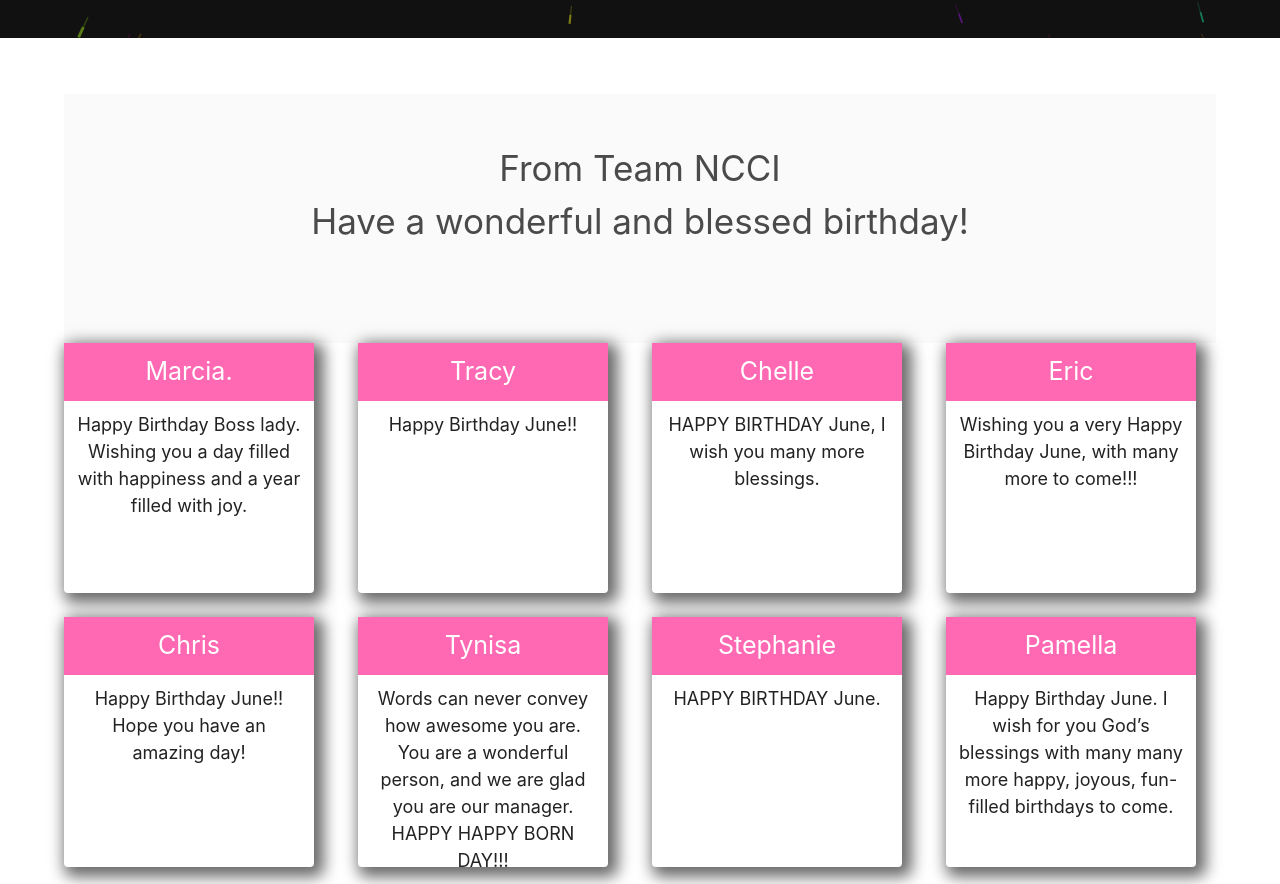
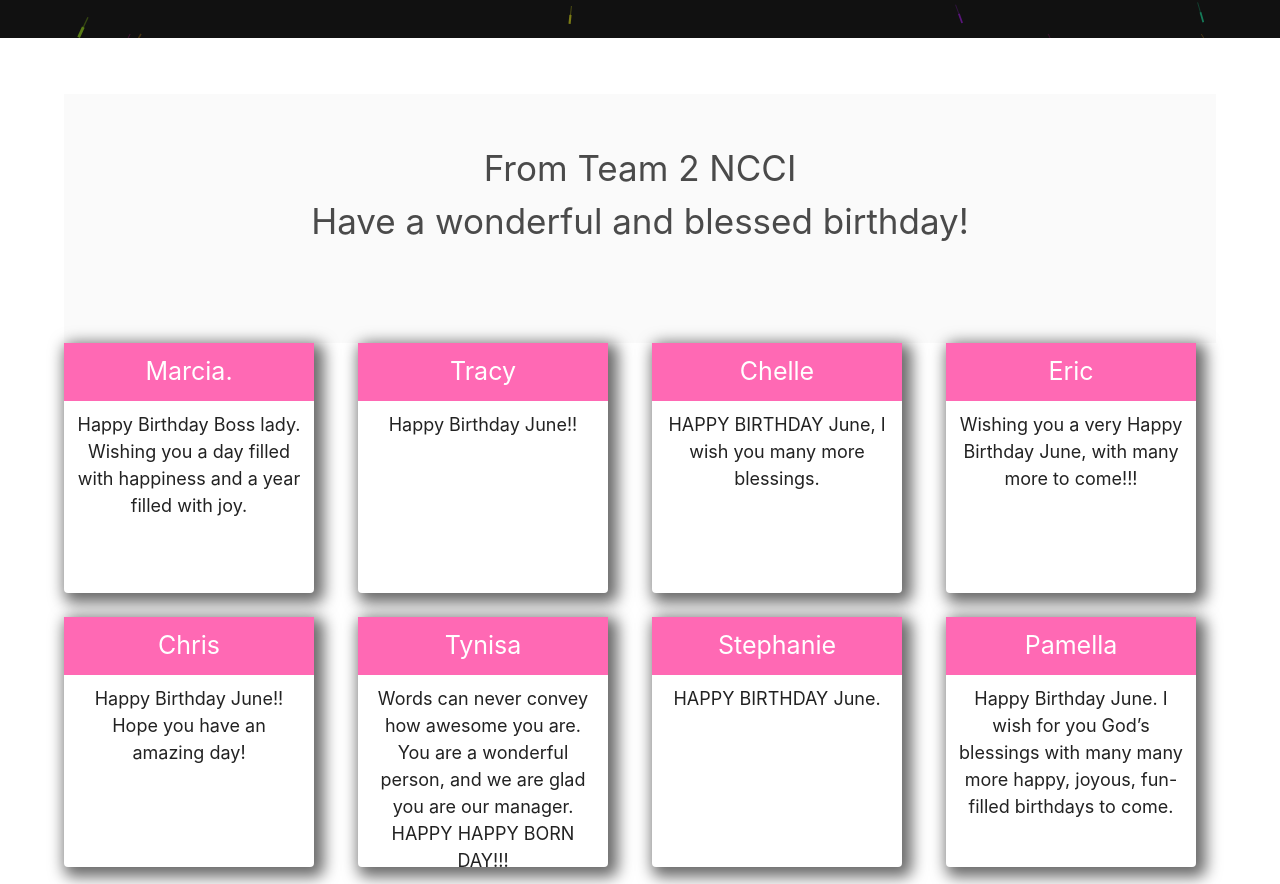
Before and after one commit to dfswebdesign/happybirthday, a plain HTML site: page index.html in a window 1280 px wide. Shown: the part 762-1646 px from the top of the page. Drawn offline with nearby package versions, Linux system fonts and the light colour scheme.

Commit message:
first commit2

```diff
--- a/index.html
+++ b/index.html
@@ -18,7 +18,7 @@
     <!-- </section> -->
     <div class="container">
       <div class="footer">
-        <h1>From Team NCCI</h1>
+        <h1>From Team 2 NCCI</h1>
         <h3>Have a wonderful and blessed birthday!</h3>
       </div>
 
```
